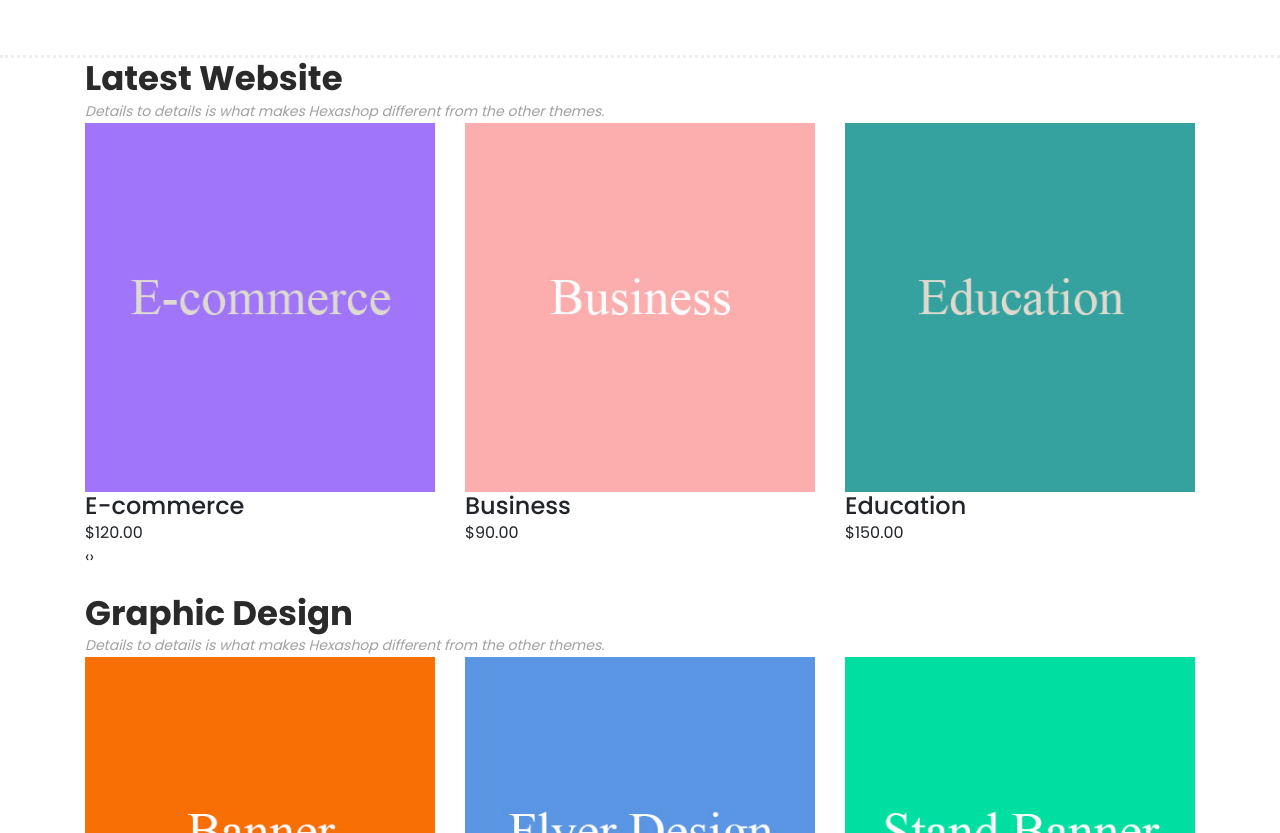
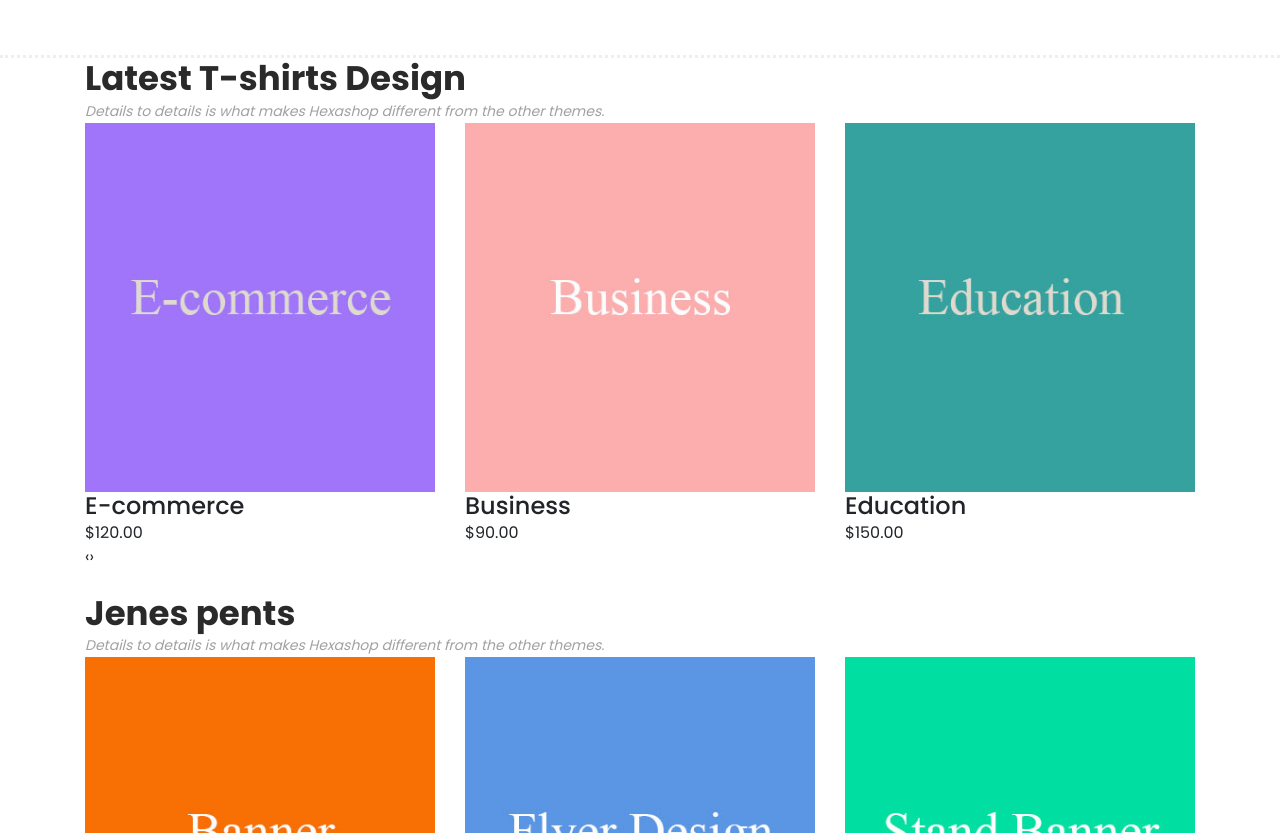
Before and after one commit to xavier5282/Dyebirds.com, a plain HTML site: page index.html in a window 1280 px wide. Shown: the part 772-1605 px from the top of the page. Drawn offline with Linux system fonts and the light colour scheme.

Commit message:
Update index.html

```diff
--- a/index.html
+++ b/index.html
@@ -174,7 +174,7 @@ https://templatemo.com/tm-571-hexashop
             <div class="row">
                 <div class="col-lg-6">
                     <div class="section-heading">
-                        <h2>Latest Website</h2>
+                        <h2>Latest T-shirts Design</h2>
                         <span>Details to details is what makes Hexashop different from the other themes.</span>
                     </div>
                 </div>
@@ -246,7 +246,7 @@ https://templatemo.com/tm-571-hexashop
             <div class="row">
                 <div class="col-lg-6">
                     <div class="section-heading">
-                        <h2>Graphic Design</h2>
+                        <h2>Jenes pents</h2>
                         <span>Details to details is what makes Hexashop different from the other themes.</span>
                     </div>
                 </div>
```
